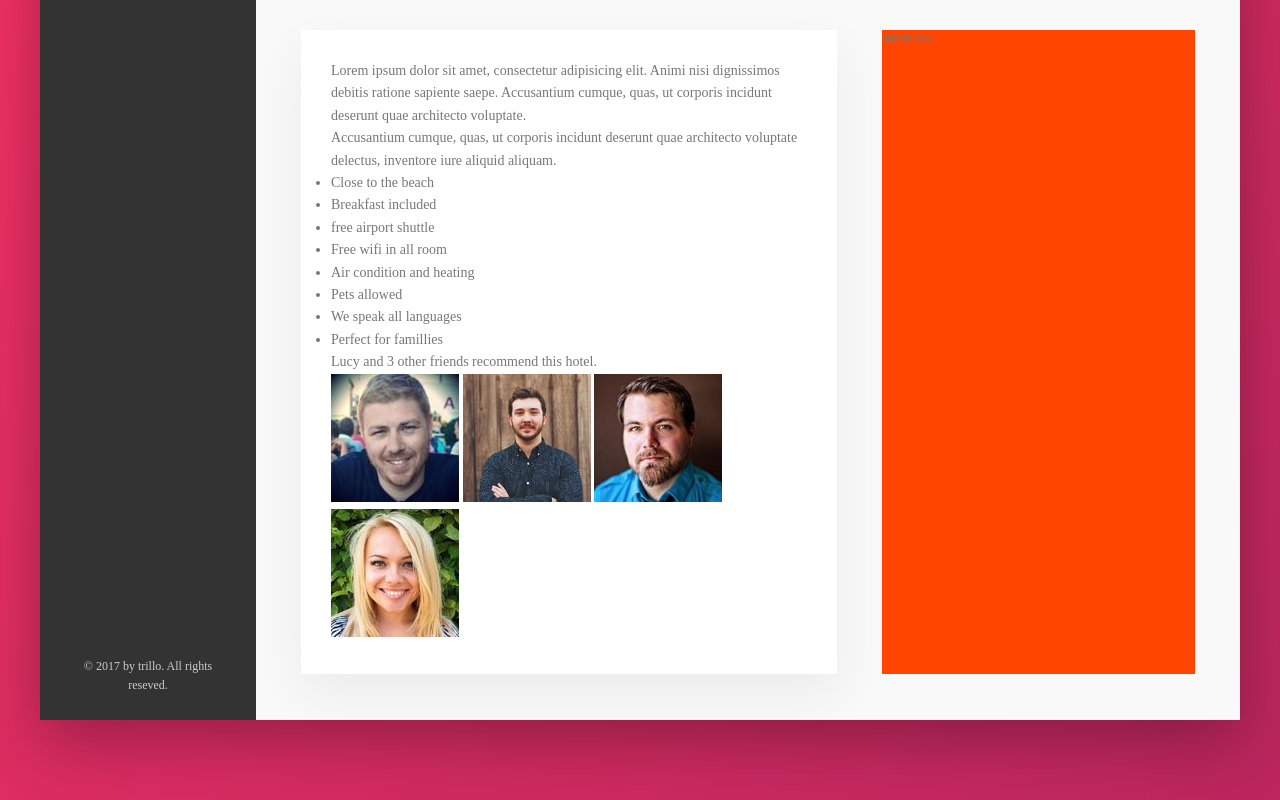
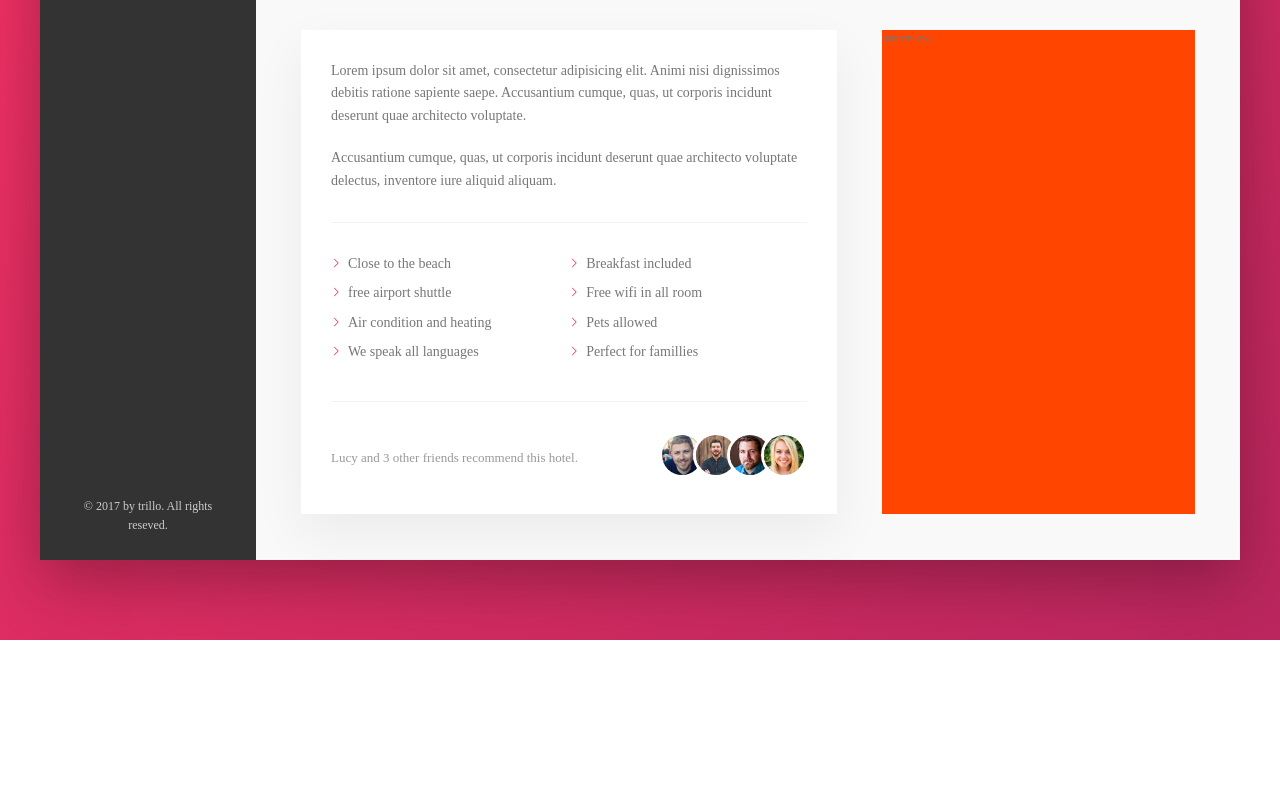
Before and after one commit to Sumally007/Trillo, a website: page index.html in a window 1280 px wide. Shown: the part 620-1420 px from the top of the page. After the commit the page ends 1260 px from the top, so only its background shows below. Drawn offline with Linux system fonts and the light colour scheme.

Commit message:
17. Building the Description Section - Part 2

```diff
--- a/index.html
+++ b/index.html
@@ -163,7 +163,7 @@
                 Accusantium cumque, quas, ut corporis incidunt deserunt quae
                 architecto voluptate delectus, inventore iure aliquid aliquam.
               </p>
-              <ul class="lists">
+              <ul class="list">
                 <li class="list__item">Close to the beach</li>
                 <li class="list__item">Breakfast included</li>
                 <li class="list__item">free airport shuttle</li>
--- a/sass/_component.scss
+++ b/sass/_component.scss
@@ -298,3 +298,76 @@
         box-shadow: none;
     }
 }
+
+
+///////////////////////////
+// PARAGRAPH
+.paragraph:not(:last-of-type){
+    margin-bottom: 2rem;
+}
+
+
+
+
+///////////////////////////
+// LIST
+.list{
+    list-style: none;
+    margin: 3rem 0;
+    padding: 3rem 0;
+    border-top: var(--line);
+    border-bottom: var(--line);
+
+    display: flex;
+    flex-wrap: wrap;
+
+
+    &__item{
+        flex: 0 0 50%;
+        margin-bottom: .7rem;
+    }
+
+    &__item::before{
+        content: "";
+        display: inline-block;
+        height: 1rem;
+        width: 1rem;
+        margin-right: .7rem;
+
+        // background-image: url(../img/chevron-thin-right.svg);
+        // background-size: cover;
+
+        background-color: var(--color-primary);
+        -webkit-mask-image: url(../img/chevron-thin-right.svg);
+        -webkit-mask-size: cover;
+        mask-image: url(../img/chevron-thin-right.svg);
+        mask-size: cover;
+    }
+}
+
+
+
+///////////////////////////
+// RECOMMEND
+.recommend{
+    font-size: 1.3rem;
+    color: var(--color-grey-dark-3);
+    display: flex;
+    align-items: center;
+
+    &__count{
+        margin-right: auto;
+    }
+
+    &__photo{
+        box-sizing: content-box;
+        height: 4rem;
+        width: 4rem;
+        border-radius: 50%;
+        border: 3px solid #fff;
+
+        &:not(:last-child){
+            margin-right: -1.5rem;
+        }
+    }
+}
```
Also changed, not shown: css/style.css, sass/_layout.scss (line endings or trailing spaces), 1 other file.
